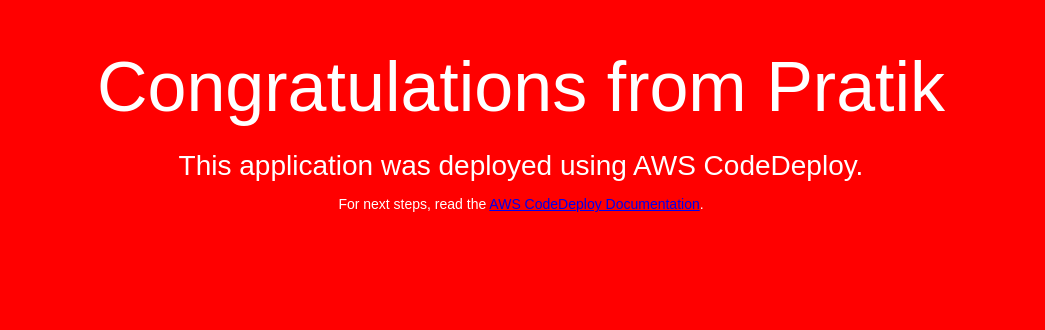
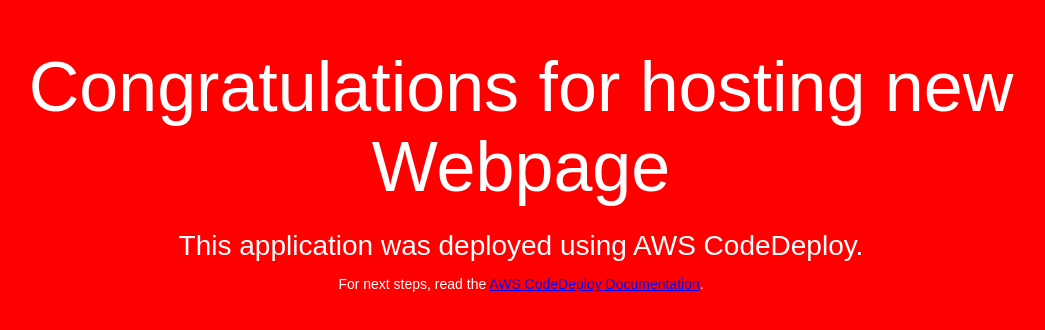
Before and after one commit to pratiksponde/sampleapp, a plain HTML site: page index.html in a window 1280 px wide. Shown: the whole page, without its empty margins (119-1164 px from the left). Drawn offline with Linux system fonts and the light colour scheme.

Commit message:
latest Update

```diff
--- a/index.html
+++ b/index.html
@@ -26,7 +26,7 @@
 </head>
 <body>
   <div align="center">
-    <h1>Congratulations from Pratik</h1>
+    <h1>Congratulations for hosting new Webpage</h1>
     <h2>This application was deployed using AWS CodeDeploy.</h2>
     <p>For next steps, read the <a href="http://aws.amazon.com/documentation/codedeploy">AWS CodeDeploy Documentation</a>.</p>
   </div>
```
